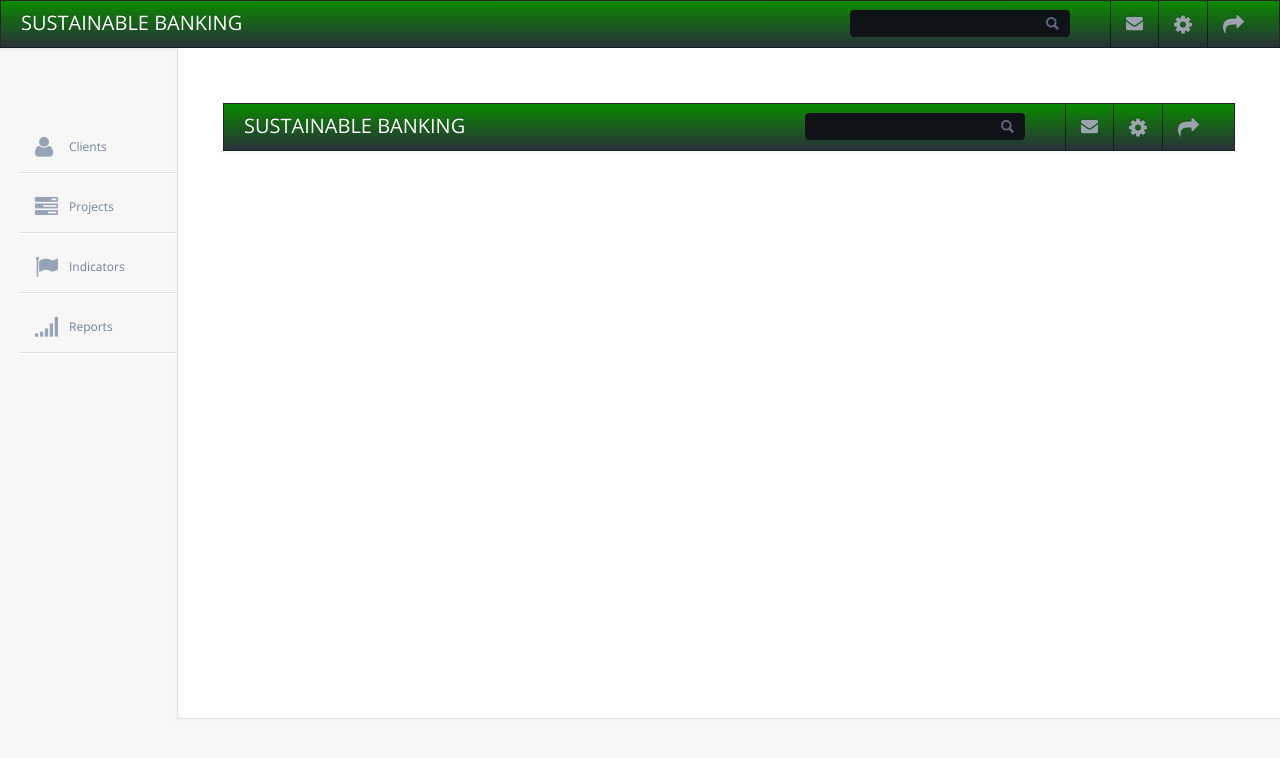
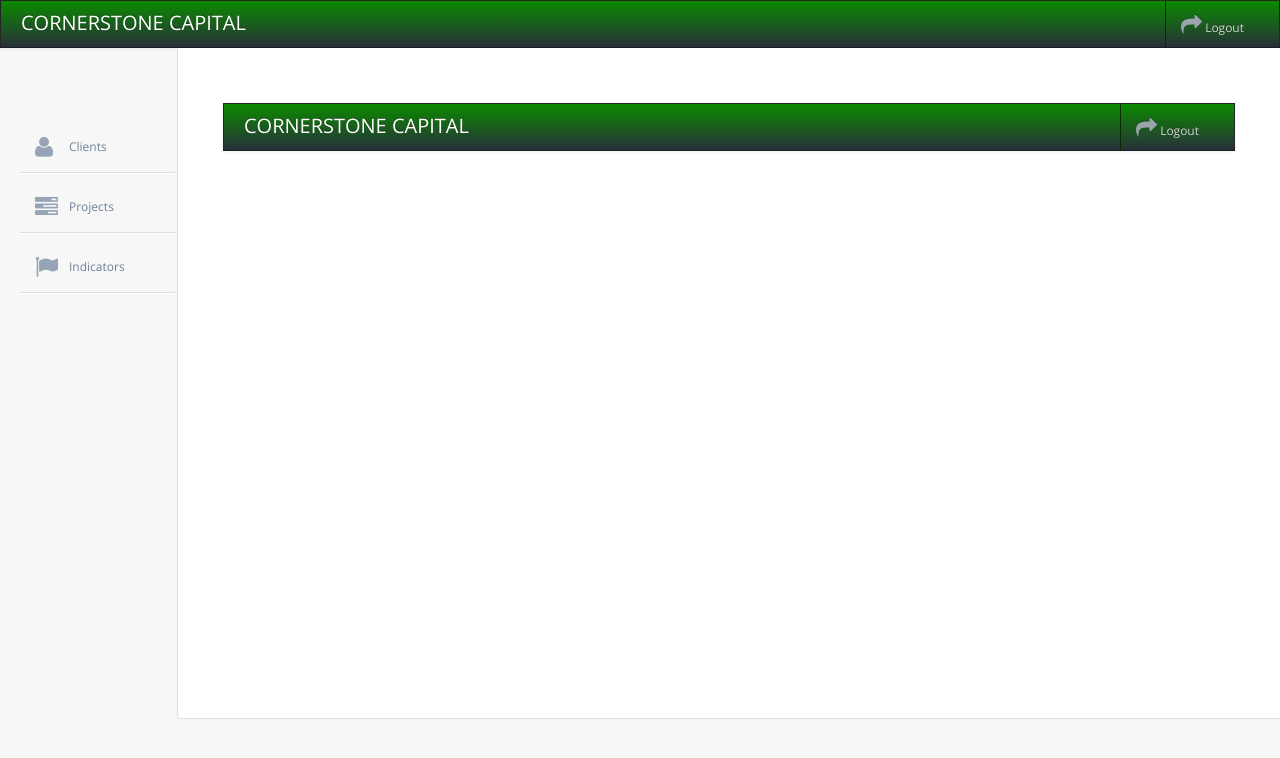
Before and after one commit to christianvargas/cornerstone-capital, a CakePHP app: the page made by app/View/Elements/navbar.ctp in a window 1280 px wide. Shown: the top 758 px of the page. Run offline with PHP 8.4 and a stand-in for CakePHP, Linux system fonts and the light colour scheme; the template is opened without the code that fills it, so the values that code supplies are empty; some libraries are stand-ins or nearby versions.

Commit message:
Change site title and display elements

```diff
--- a/app/Controller/AppController.php
+++ b/app/Controller/AppController.php
@@ -35,7 +35,7 @@ class AppController extends Controller {
 
 	// Pass settings in $components array
 	public $components = array(
-		'DebugKit.Toolbar',
+		// 'DebugKit.Toolbar',
         'Session',
 	    'Auth' => array(
 	        'loginAction' => array(
--- a/app/View/Elements/navbar.ctp
+++ b/app/View/Elements/navbar.ctp
@@ -6,10 +6,10 @@
                 <span class="icon-bar"></span>
             </button>
 
-            <a class="brand" href="index-2.html">Sustainable Banking</a>
+            <a class="brand" href="/clients">Cornerstone Capital</a>
 
             <ul class="nav pull-right">
-                <li class="hidden-phone">
+                <li class="hidden-phone hide">
                     <input class="search" type="text" />
                 </li>
                 <li class="notification-dropdown hidden-phone hide">
@@ -53,7 +53,7 @@
                         </div>
                     </div>
                 </li>
-                <li class="notification-dropdown hidden-phone">
+                <li class="notification-dropdown hidden-phone hide">
                     <a href="#" class="trigger">
                         <i class="icon-envelope-alt"></i>
                     </a>
@@ -109,14 +109,14 @@
                         <li><a href="#">Send feedback</a></li>
                     </ul>
                 </li>
-                <li class="settings hidden-phone">
+                <li class="settings hidden-phone hide">
                     <a href="personal-info.html" role="button">
                         <i class="icon-cog"></i>
                     </a>
                 </li>
                 <li class="settings hidden-phone">
                     <a href="/login/logout" role="button">
-                        <i class="icon-share-alt"></i>
+                        <i class="icon-share-alt"></i> Logout
                     </a>
                 </li>
             </ul>
--- a/app/View/Elements/sidebar.ctp
+++ b/app/View/Elements/sidebar.ctp
@@ -16,11 +16,13 @@
                 'icon' => 'icon-flag',
                 'link' => '/indicators',
             ),
+            /*
             array(
                 'name' => 'Reports',
                 'icon' => 'icon-signal',
                 'link' => '/reports',
             ),
+            */
         );
     ?>
 
```
